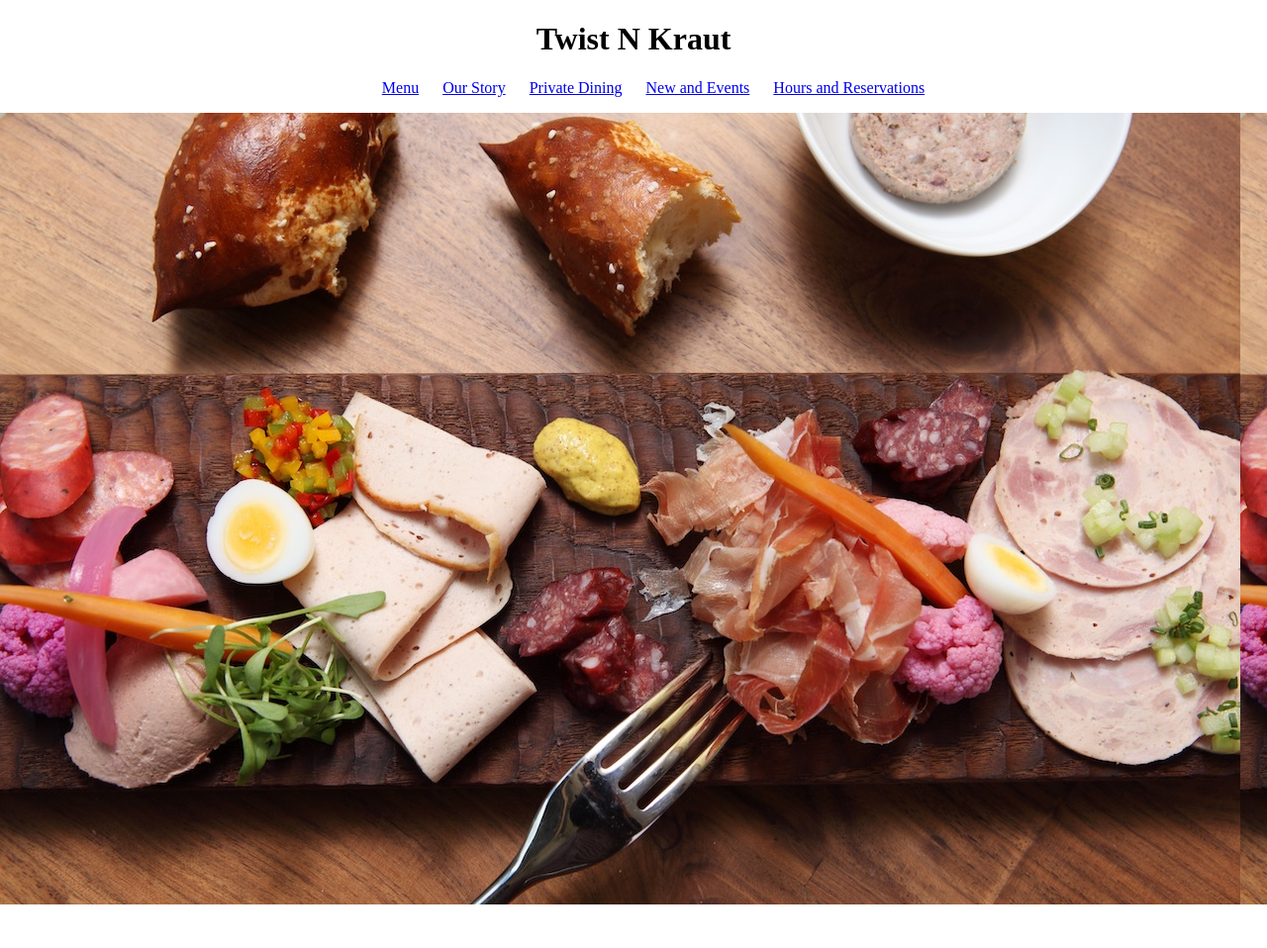
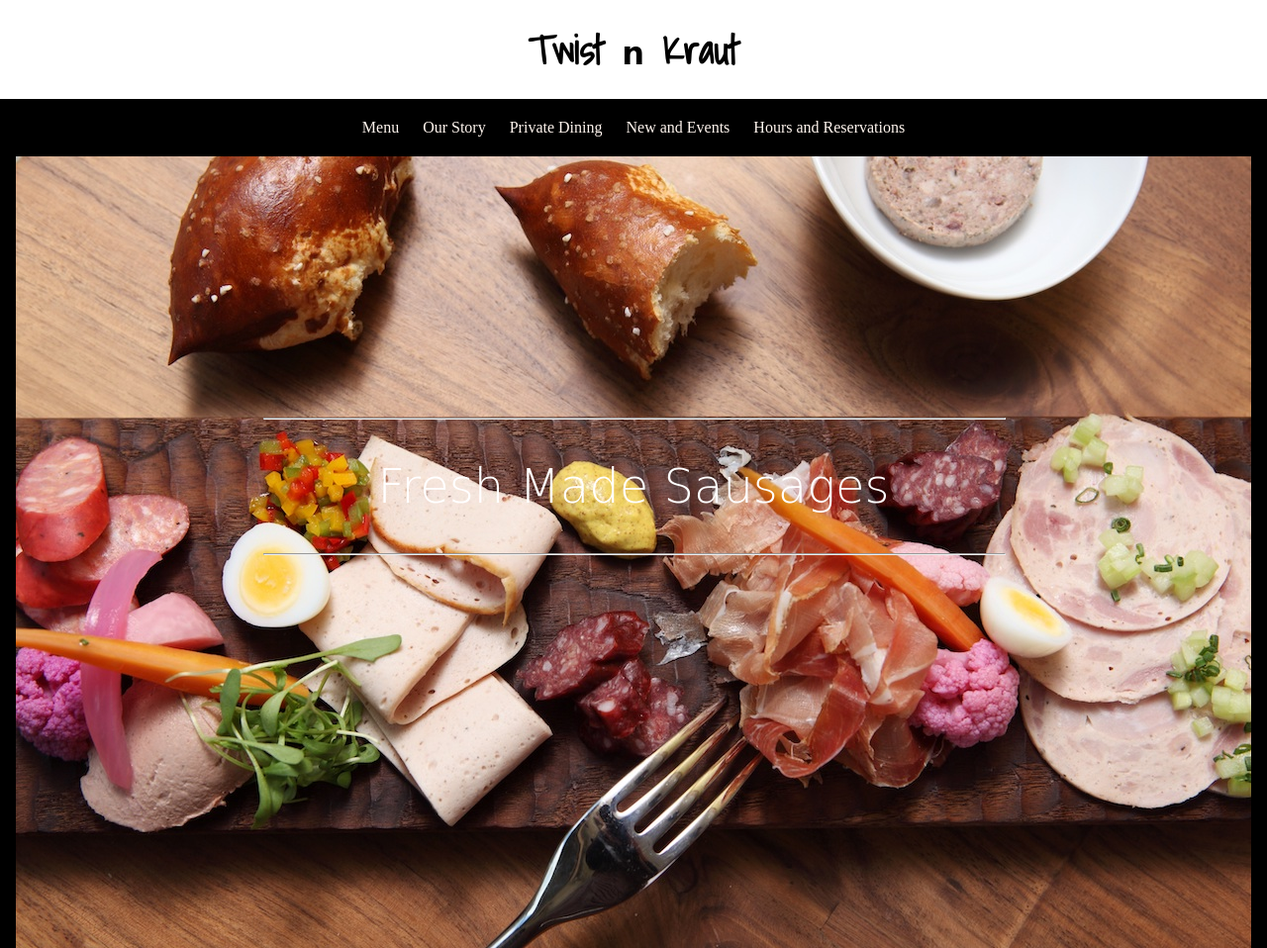
Before and after one commit to Jason-Donmoyer/TwistNKraut, a plain HTML site: page index.html in a window 1280 px wide. Shown: the whole page at 99% size. Before the commit the page ends 914 px from the top, so only its background shows below. Drawn offline with Linux system fonts and the light colour scheme; a web font is replaced by a local one.

Commit message:
added fonts and styled first link

```diff
--- a/css/style.css
+++ b/css/style.css
@@ -1,9 +1,21 @@
 .main-title {
     text-align: center;
+    font-family: 'Shadows Into Light', cursive;
+    font-size: 2.5em;
+    font-weight: bold;
+}
+
+.main-title-n {
+    font-family: 'Shadowa Into Light', cursive;
+    font-size: .8em;
+    text-transform: lowercase;
 }
 
 .nav-list {
     text-align: center;
+    background-color:#000;
+    margin: 0;
+    padding: 20px;
 }
 
 .nav-list li {
@@ -11,8 +23,57 @@
     padding: 0 10px;
 }
 
+.nav-list li a {
+    text-decoration: none;
+    color: seashell;
+}
+
 
 .main-content {
     height: 100vh;
     background-image: url(../images/charcuterie-plate.jpg);
+    border-left: 1em solid #000;
+    border-right: 1em solid #000;
+    border-bottom: 1em solid #000;
+    position: relative;
+    top: 0;
+    margin-top: 0;
+    overflow: hidden;
 }
+
+.fresh-sausages {
+    position: relative;
+    top: 32%;
+    width: 60%;
+    margin: 0 auto;
+    padding-top: 0;
+}
+
+.fresh-sausages:hover {
+    background-color: rgba(1,0,4,0.2);
+
+}
+
+.fresh-sausages hr {
+    color: #fff;
+    line-height: .2em;
+    position: relative;
+    top: 40%;
+    width: 100%;
+}
+
+.fresh-sausages h2 {
+    font-family: 'Jacques Francois Shadow', cursive;
+    color: #fff;
+    font-size: 3em;
+    font-weight: 100;
+    text-align: center;
+    position: relative;
+    top: 35%;
+}
+
+/*************** FONTS ******************/
+/* font-family: 'Oswald', sans-serif;
+font-family: 'Shadows Into Light', cursive;
+font-family: 'Jacques Francois Shadow', cursive;
+font-family: 'Acme', sans-serif; */
--- a/index.html
+++ b/index.html
@@ -7,11 +7,12 @@
     <meta name="viewport" content="width=device-width, initial-scale=1">
     <link rel="stylesheet" type="text/css" media="screen" href="css/normalize.css" />
     <link rel="stylesheet" type="text/css" media="screen" href="css/style.css" />
-    <script src="js/app.js"></script>
+    <link href="https://fonts.googleapis.com/css?family=Acme|Jacques+Francois+Shadow|Oswald|Shadows+Into+Light&display=swap" rel="stylesheet">
+
 </head>
 <body>
     <nav class="navbar">
-        <h1 class="main-title">Twist N Kraut</h1>
+        <h1 class="main-title">Twist <span class="main-title-n">N</span> Kraut</h1>
         <ul class="nav-list">
             <li><a href="#">Menu</a></li>
             <li><a href="#">Our Story</a></li>
@@ -21,8 +22,12 @@
         </ul>
     </nav>
     <div class="main-content">
-
+        <div class="fresh-sausages">
+            <hr>
+            <h2>Fresh Made Sausages</h2>
+            <hr>
+        </div>
     </div>
-
+    <script src="js/app.js"></script>
 </body>
 </html>
```
